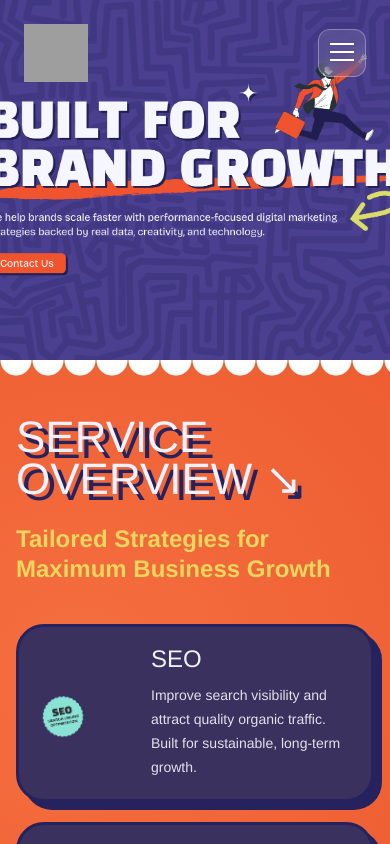
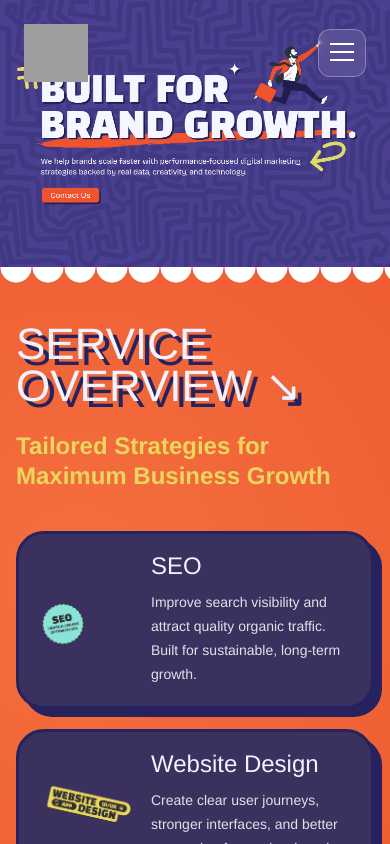
Before and after one commit to chandrunelvin/Apptizone-website, a React (Vite) app: page / in a window 390 px wide. Shown: the top 844 px of the page. Built offline with nearby package versions, Linux system fonts and the light colour scheme; grey boxes are pictures that could not be loaded.

Commit message:
hero section

```diff
--- a/src/components/Home/sections/FrameSubsection.tsx
+++ b/src/components/Home/sections/FrameSubsection.tsx
@@ -1,15 +1,22 @@
+import { Link } from 'react-router-dom';
 import homeHeroReference from '../../../assets/home/home-hero-reference.png';
 
 const FrameSubsection = () => {
   return (
     <section className="relative w-full overflow-hidden bg-[#4f4298]">
-      <div className="relative mx-auto aspect-[1530/1049] w-full max-w-[1530px] min-h-[360px] md:min-h-[520px]">
-        <img
-          src={homeHeroReference}
-          alt="Built for brand growth hero section"
-          className="h-full w-full object-cover object-center"
-        />
-      </div>
+      <Link
+        to="/contact"
+        aria-label="Go to contact page"
+        className="block"
+      >
+        <div className="relative mx-auto aspect-[1530/1049] w-full max-w-[1530px] min-h-[250px] sm:min-h-[320px] md:min-h-[520px]">
+          <img
+            src={homeHeroReference}
+            alt="Built for brand growth hero section"
+            className="h-full w-full object-contain object-center"
+          />
+        </div>
+      </Link>
     </section>
   );
 };
```
